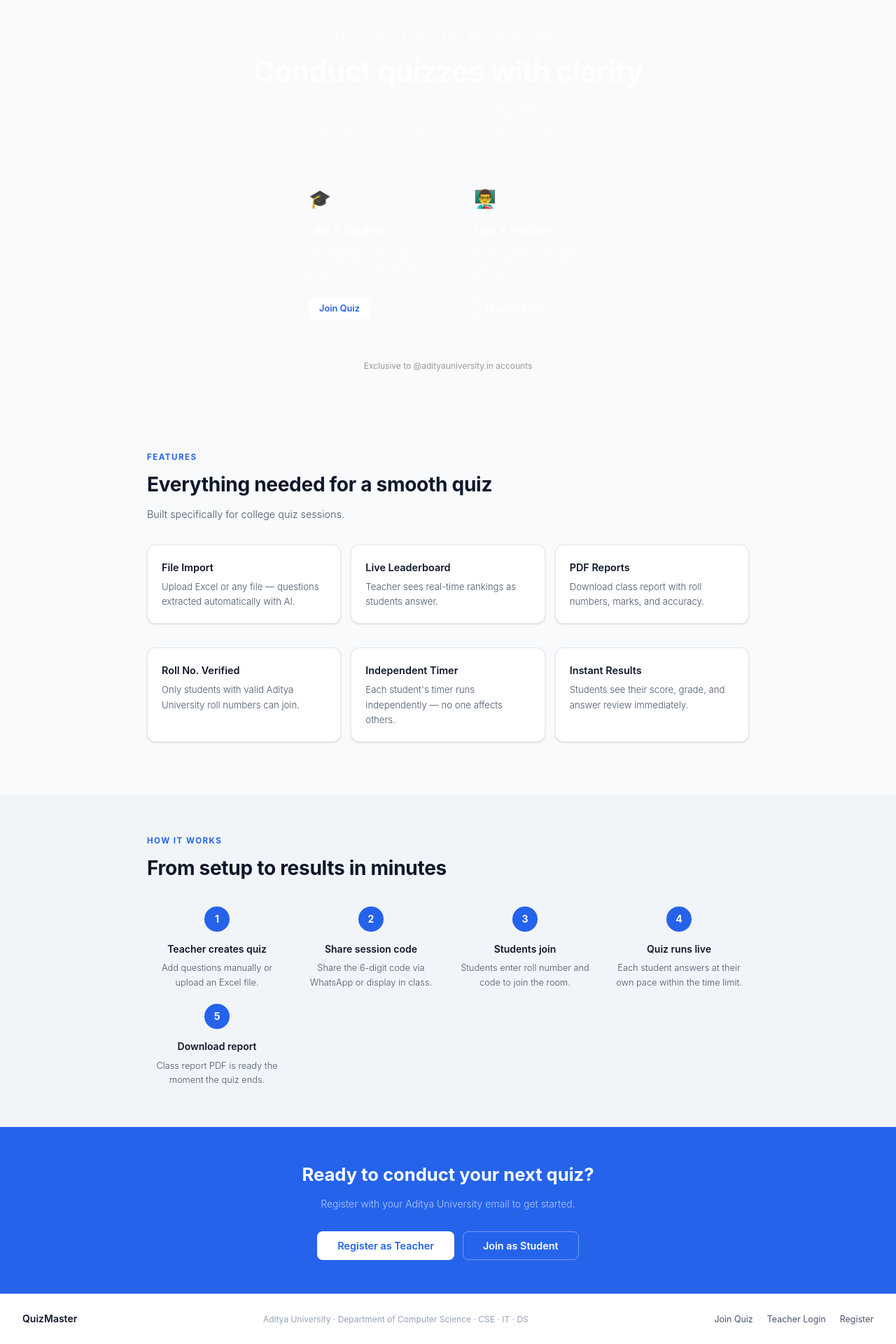
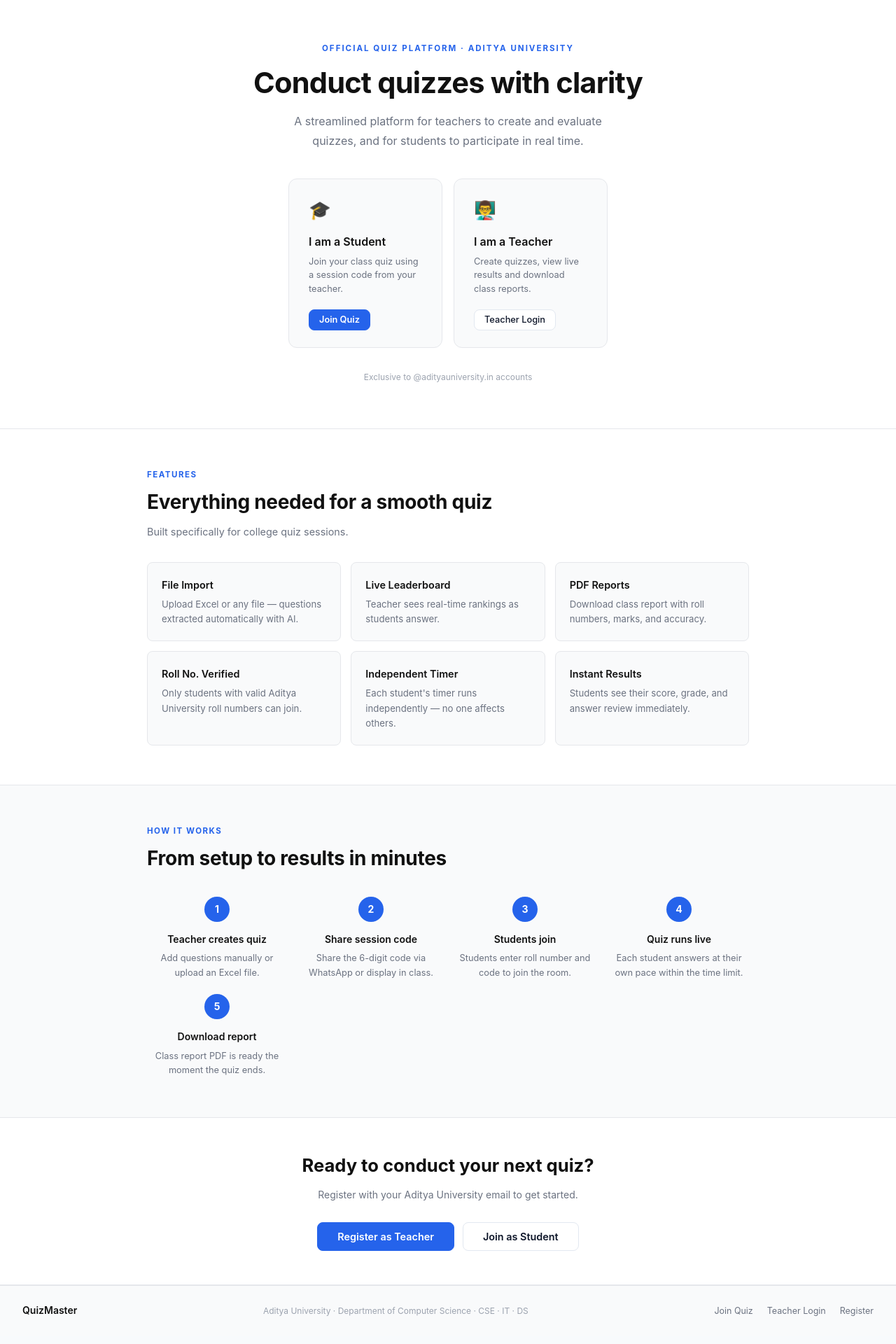
Before and after one commit to Srinivaas006/quizproject, a React (Create React App) app in the folder frontend/: page / in a window 1280 px wide. Shown: the part 80-2000 px from the top of the page at 70% size. Built offline with nearby package versions, Linux system fonts and the light colour scheme; no server answers.

Commit message:
ui change in homepage

```diff
--- a/frontend/src/components/HomePage.js
+++ b/frontend/src/components/HomePage.js
@@ -22,13 +22,13 @@ export default function HomePage() {
   ]
 
   return (
-    <div style={{ minHeight: '100vh', backgroundColor: 'var(--bg)', color: 'var(--text-1)' }}>
+    <div style={{ minHeight: '100vh', backgroundColor: '#ffffff', color: '#111' }}>
 
       {/* ── NAVBAR ── */}
       <nav style={{
         display: 'flex', alignItems: 'center', justifyContent: 'space-between',
         padding: '0 2rem', height: '60px',
-        backgroundColor: 'var(--surface)', borderBottom: '1px solid var(--border)',
+        backgroundColor: '#ffffff', borderBottom: '1px solid #e5e7eb',
         position: 'sticky', top: 0, zIndex: 100
       }}>
         <div style={{ display: 'flex', alignItems: 'center', gap: '0.6rem' }}>
@@ -36,8 +36,8 @@ export default function HomePage() {
             <svg width="16" height="16" viewBox="0 0 24 24" fill="none" stroke="white" strokeWidth="2.5" strokeLinecap="round"><path d="M12 2L2 7l10 5 10-5-10-5M2 17l10 5 10-5M2 12l10 5 10-5"/></svg>
           </div>
           <div>
-            <div style={{ fontSize: '0.95rem', fontWeight: '700', color: 'var(--text-1)', lineHeight: 1.2 }}>QuizMaster</div>
-            <div style={{ fontSize: '0.65rem', color: 'var(--text-3)', letterSpacing: '0.3px' }}>Aditya University</div>
+            <div style={{ fontSize: '0.95rem', fontWeight: '700', color: '#111', lineHeight: 1.2 }}>QuizMaster</div>
+            <div style={{ fontSize: '0.65rem', color: '#9ca3af', letterSpacing: '0.3px' }}>Aditya University</div>
           </div>
         </div>
 
@@ -53,19 +53,21 @@ export default function HomePage() {
 
       {/* ── HERO ── */}
       <div style={{
-       background: ' #ffffff)',
-  color: '#fff',
-  padding: '4rem 1.5rem 3.5rem', textAlign: 'center'
+        backgroundColor: '#ffffff',
+        color: '#111',
+        padding: '5rem 1.5rem 4rem',
+        textAlign: 'center',
+        borderBottom: '1px solid #e5e7eb'
       }}>
-        <div style={{ fontSize: '0.72rem', fontWeight: '700', textTransform: 'uppercase', letterSpacing: '2px', color: 'rgba(255,255,255,0.6)', marginBottom: '1rem' }}>
+        <div style={{ fontSize: '0.72rem', fontWeight: '700', textTransform: 'uppercase', letterSpacing: '2px', color: 'var(--primary)', marginBottom: '1rem' }}>
           Official Quiz Platform · Aditya University
         </div>
 
-        <h1 style={{ fontSize: 'clamp(1.75rem, 4vw, 2.6rem)', fontWeight: '700', lineHeight: 1.2, marginBottom: '1rem', letterSpacing: '-0.02em' }}>
+        <h1 style={{ fontSize: 'clamp(1.75rem, 4vw, 2.6rem)', fontWeight: '700', lineHeight: 1.2, marginBottom: '1rem', letterSpacing: '-0.02em', color: '#111' }}>
           Conduct quizzes with clarity
         </h1>
 
-        <p style={{ fontSize: '1rem', color: 'rgba(255,255,255,0.75)', maxWidth: '480px', margin: '0 auto 2.5rem', fontWeight: '300', lineHeight: 1.7 }}>
+        <p style={{ fontSize: '1rem', color: '#6b7280', maxWidth: '480px', margin: '0 auto 2.5rem', fontWeight: '400', lineHeight: 1.7 }}>
           A streamlined platform for teachers to create and evaluate quizzes, and for students to participate in real time.
         </p>
 
@@ -73,66 +75,66 @@ export default function HomePage() {
         <div style={{ display: 'flex', gap: '1rem', justifyContent: 'center', flexWrap: 'wrap', marginBottom: '2rem' }}>
           {/* Student card */}
           <div onClick={() => nav('/join')} style={{
-            backgroundColor: 'rgba(255,255,255,0.1)', border: '1px solid rgba(255,255,255,0.2)',
+            backgroundColor: '#f9fafb', border: '1px solid #e5e7eb',
             borderRadius: 'var(--radius-lg)', padding: '1.5rem 1.75rem', width: '220px',
             cursor: 'pointer', textAlign: 'left', transition: 'all 0.18s'
           }}
-            onMouseEnter={e => e.currentTarget.style.backgroundColor = 'rgba(255,255,255,0.16)'}
-            onMouseLeave={e => e.currentTarget.style.backgroundColor = 'rgba(255,255,255,0.1)'}
+            onMouseEnter={e => { e.currentTarget.style.backgroundColor = '#f3f4f6'; e.currentTarget.style.borderColor = '#d1d5db' }}
+            onMouseLeave={e => { e.currentTarget.style.backgroundColor = '#f9fafb'; e.currentTarget.style.borderColor = '#e5e7eb' }}
           >
             <div style={{ fontSize: '1.6rem', marginBottom: '0.75rem' }}>🎓</div>
-            <div style={{ fontSize: '1rem', fontWeight: '600', color: '#fff', marginBottom: '0.375rem' }}>I am a Student</div>
-            <div style={{ fontSize: '0.8rem', color: 'rgba(255,255,255,0.6)', lineHeight: 1.5, marginBottom: '1.25rem', fontWeight: '300' }}>
+            <div style={{ fontSize: '1rem', fontWeight: '600', color: '#111', marginBottom: '0.375rem' }}>I am a Student</div>
+            <div style={{ fontSize: '0.8rem', color: '#6b7280', lineHeight: 1.5, marginBottom: '1.25rem', fontWeight: '400' }}>
               Join your class quiz using a session code from your teacher.
             </div>
-            <button onClick={() => nav('/join')} className="btn" style={{ backgroundColor: '#fff', color: 'var(--primary)', fontSize: '0.8rem', padding: '0.4rem 0.875rem', fontWeight: '600' }}>
+            <button onClick={() => nav('/join')} className="btn btn-primary" style={{ fontSize: '0.8rem', padding: '0.4rem 0.875rem', fontWeight: '600' }}>
               Join Quiz
             </button>
           </div>
 
           {/* Teacher card */}
           <div onClick={() => nav('/login')} style={{
-            backgroundColor: 'rgba(255,255,255,0.1)', border: '1px solid rgba(255,255,255,0.2)',
+            backgroundColor: '#f9fafb', border: '1px solid #e5e7eb',
             borderRadius: 'var(--radius-lg)', padding: '1.5rem 1.75rem', width: '220px',
             cursor: 'pointer', textAlign: 'left', transition: 'all 0.18s'
           }}
-            onMouseEnter={e => e.currentTarget.style.backgroundColor = 'rgba(255,255,255,0.16)'}
-            onMouseLeave={e => e.currentTarget.style.backgroundColor = 'rgba(255,255,255,0.1)'}
+            onMouseEnter={e => { e.currentTarget.style.backgroundColor = '#f3f4f6'; e.currentTarget.style.borderColor = '#d1d5db' }}
+            onMouseLeave={e => { e.currentTarget.style.backgroundColor = '#f9fafb'; e.currentTarget.style.borderColor = '#e5e7eb' }}
           >
             <div style={{ fontSize: '1.6rem', marginBottom: '0.75rem' }}>👨‍🏫</div>
-            <div style={{ fontSize: '1rem', fontWeight: '600', color: '#fff', marginBottom: '0.375rem' }}>I am a Teacher</div>
-            <div style={{ fontSize: '0.8rem', color: 'rgba(255,255,255,0.6)', lineHeight: 1.5, marginBottom: '1.25rem', fontWeight: '300' }}>
+            <div style={{ fontSize: '1rem', fontWeight: '600', color: '#111', marginBottom: '0.375rem' }}>I am a Teacher</div>
+            <div style={{ fontSize: '0.8rem', color: '#6b7280', lineHeight: 1.5, marginBottom: '1.25rem', fontWeight: '400' }}>
               Create quizzes, view live results and download class reports.
             </div>
-            <button onClick={() => nav('/login')} className="btn" style={{ backgroundColor: 'rgba(255,255,255,0.15)', color: '#fff', border: '1px solid rgba(255,255,255,0.3)', fontSize: '0.8rem', padding: '0.4rem 0.875rem', fontWeight: '500' }}>
+            <button onClick={() => nav('/login')} className="btn btn-secondary" style={{ fontSize: '0.8rem', padding: '0.4rem 0.875rem', fontWeight: '500' }}>
               Teacher Login
             </button>
           </div>
         </div>
 
-        <p style={{ fontSize: '0.75rem', color: 'rgba(60,60,60,0.5)' }}>
-  Exclusive to @adityauniversity.in accounts
+        <p style={{ fontSize: '0.75rem', color: '#9ca3af' }}>
+          Exclusive to @adityauniversity.in accounts
         </p>
       </div>
 
       {/* ── FEATURES ── */}
-      <div style={{ padding: '3.5rem 1.5rem', backgroundColor: 'var(--bg)' }}>
+      <div style={{ padding: '3.5rem 1.5rem', backgroundColor: '#ffffff' }}>
         <div style={{ maxWidth: '860px', margin: '0 auto' }}>
           <div style={{ fontSize: '0.72rem', fontWeight: '700', textTransform: 'uppercase', letterSpacing: '1.5px', color: 'var(--primary)', marginBottom: '0.5rem' }}>
             Features
           </div>
-          <h2 style={{ fontSize: 'clamp(1.3rem, 2.5vw, 1.75rem)', fontWeight: '700', color: 'var(--text-1)', marginBottom: '0.5rem', letterSpacing: '-0.01em' }}>
+          <h2 style={{ fontSize: 'clamp(1.3rem, 2.5vw, 1.75rem)', fontWeight: '700', color: '#111', marginBottom: '0.5rem', letterSpacing: '-0.01em' }}>
             Everything needed for a smooth quiz
           </h2>
-          <p style={{ fontSize: '0.9rem', color: 'var(--text-2)', marginBottom: '2rem', fontWeight: '300' }}>
+          <p style={{ fontSize: '0.9rem', color: '#6b7280', marginBottom: '2rem', fontWeight: '400' }}>
             Built specifically for college quiz sessions.
           </p>
 
           <div style={{ display: 'grid', gridTemplateColumns: 'repeat(auto-fit, minmax(240px, 1fr))', gap: '0.875rem' }}>
             {features.map((f, i) => (
-              <div key={i} className="card-section" style={{ padding: '1.25rem' }}>
-                <div style={{ fontSize: '0.9rem', fontWeight: '600', color: 'var(--text-1)', marginBottom: '0.375rem' }}>{f.title}</div>
-                <div style={{ fontSize: '0.825rem', color: 'var(--text-2)', lineHeight: 1.6, fontWeight: '300' }}>{f.desc}</div>
+              <div key={i} style={{ padding: '1.25rem', backgroundColor: '#f9fafb', border: '1px solid #e5e7eb', borderRadius: 'var(--radius)' }}>
+                <div style={{ fontSize: '0.9rem', fontWeight: '600', color: '#111', marginBottom: '0.375rem' }}>{f.title}</div>
+                <div style={{ fontSize: '0.825rem', color: '#6b7280', lineHeight: 1.6, fontWeight: '400' }}>{f.desc}</div>
               </div>
             ))}
           </div>
@@ -140,12 +142,12 @@ export default function HomePage() {
       </div>
 
       {/* ── HOW IT WORKS ── */}
-      <div style={{ padding: '3.5rem 1.5rem', backgroundColor: 'var(--surface-2)' }}>
+      <div style={{ padding: '3.5rem 1.5rem', backgroundColor: '#f9fafb', borderTop: '1px solid #e5e7eb', borderBottom: '1px solid #e5e7eb' }}>
         <div style={{ maxWidth: '860px', margin: '0 auto' }}>
           <div style={{ fontSize: '0.72rem', fontWeight: '700', textTransform: 'uppercase', letterSpacing: '1.5px', color: 'var(--primary)', marginBottom: '0.5rem' }}>
             How it works
           </div>
-          <h2 style={{ fontSize: 'clamp(1.3rem, 2.5vw, 1.75rem)', fontWeight: '700', color: 'var(--text-1)', marginBottom: '2rem', letterSpacing: '-0.01em' }}>
+          <h2 style={{ fontSize: 'clamp(1.3rem, 2.5vw, 1.75rem)', fontWeight: '700', color: '#111', marginBottom: '2rem', letterSpacing: '-0.01em' }}>
             From setup to results in minutes
           </h2>
 
@@ -158,8 +160,8 @@ export default function HomePage() {
                   display: 'flex', alignItems: 'center', justifyContent: 'center',
                   fontWeight: '700', fontSize: '0.875rem', margin: '0 auto 0.875rem'
                 }}>{s.n}</div>
-                <div style={{ fontSize: '0.875rem', fontWeight: '600', color: 'var(--text-1)', marginBottom: '0.375rem' }}>{s.title}</div>
-                <div style={{ fontSize: '0.8rem', color: 'var(--text-2)', lineHeight: 1.6, fontWeight: '300' }}>{s.desc}</div>
+                <div style={{ fontSize: '0.875rem', fontWeight: '600', color: '#111', marginBottom: '0.375rem' }}>{s.title}</div>
+                <div style={{ fontSize: '0.8rem', color: '#6b7280', lineHeight: 1.6, fontWeight: '400' }}>{s.desc}</div>
               </div>
             ))}
           </div>
@@ -167,18 +169,18 @@ export default function HomePage() {
       </div>
 
       {/* ── CTA ── */}
-      <div style={{ backgroundColor: 'var(--primary)', padding: '3rem 1.5rem', textAlign: 'center' }}>
-        <h2 style={{ fontSize: 'clamp(1.2rem, 2.5vw, 1.6rem)', fontWeight: '700', color: '#fff', marginBottom: '0.625rem' }}>
+      <div style={{ backgroundColor: '#ffffff', padding: '3rem 1.5rem', textAlign: 'center', borderBottom: '1px solid #e5e7eb' }}>
+        <h2 style={{ fontSize: 'clamp(1.2rem, 2.5vw, 1.6rem)', fontWeight: '700', color: '#111', marginBottom: '0.625rem' }}>
           Ready to conduct your next quiz?
         </h2>
-        <p style={{ fontSize: '0.875rem', color: 'rgba(255,255,255,0.65)', marginBottom: '1.75rem', fontWeight: '300' }}>
+        <p style={{ fontSize: '0.875rem', color: '#6b7280', marginBottom: '1.75rem', fontWeight: '400' }}>
           Register with your Aditya University email to get started.
         </p>
         <div style={{ display: 'flex', gap: '0.75rem', justifyContent: 'center', flexWrap: 'wrap' }}>
-          <button onClick={() => nav('/register')} className="btn" style={{ backgroundColor: '#fff', color: 'var(--primary)', fontWeight: '600', padding: '0.7rem 1.75rem', fontSize: '0.9rem' }}>
+          <button onClick={() => nav('/register')} className="btn btn-primary" style={{ fontWeight: '600', padding: '0.7rem 1.75rem', fontSize: '0.9rem' }}>
             Register as Teacher
           </button>
-          <button onClick={() => nav('/join')} className="btn" style={{ backgroundColor: 'transparent', color: '#fff', border: '1px solid rgba(255,255,255,0.35)', padding: '0.7rem 1.75rem', fontSize: '0.9rem' }}>
+          <button onClick={() => nav('/join')} className="btn btn-secondary" style={{ padding: '0.7rem 1.75rem', fontSize: '0.9rem' }}>
             Join as Student
           </button>
         </div>
@@ -186,19 +188,19 @@ export default function HomePage() {
 
       {/* ── FOOTER ── */}
       <footer style={{
-        backgroundColor: 'var(--surface)', borderTop: '1px solid var(--border)',
+        backgroundColor: '#f9fafb', borderTop: '1px solid #e5e7eb',
         padding: '1.5rem 2rem',
         display: 'flex', alignItems: 'center', justifyContent: 'space-between', flexWrap: 'wrap', gap: '0.75rem'
       }}>
-        <div style={{ fontSize: '0.875rem', fontWeight: '600', color: 'var(--text-1)' }}>QuizMaster</div>
-        <div style={{ fontSize: '0.75rem', color: 'var(--text-3)', textAlign: 'center', flex: 1 }}>
+        <div style={{ fontSize: '0.875rem', fontWeight: '600', color: '#111' }}>QuizMaster</div>
+        <div style={{ fontSize: '0.75rem', color: '#9ca3af', textAlign: 'center', flex: 1 }}>
           Aditya University · Department of Computer Science · CSE · IT · DS
         </div>
         <div style={{ display: 'flex', gap: '1.25rem' }}>
           {[['Join Quiz', '/join'], ['Teacher Login', '/login'], ['Register', '/register']].map(([label, path]) => (
-            <span key={path} onClick={() => nav(path)} style={{ fontSize: '0.78rem', color: 'var(--text-2)', cursor: 'pointer', textDecoration: 'none' }}
+            <span key={path} onClick={() => nav(path)} style={{ fontSize: '0.78rem', color: '#6b7280', cursor: 'pointer' }}
               onMouseEnter={e => e.currentTarget.style.color = 'var(--primary)'}
-              onMouseLeave={e => e.currentTarget.style.color = 'var(--text-2)'}
+              onMouseLeave={e => e.currentTarget.style.color = '#6b7280'}
             >{label}</span>
           ))}
         </div>
```
